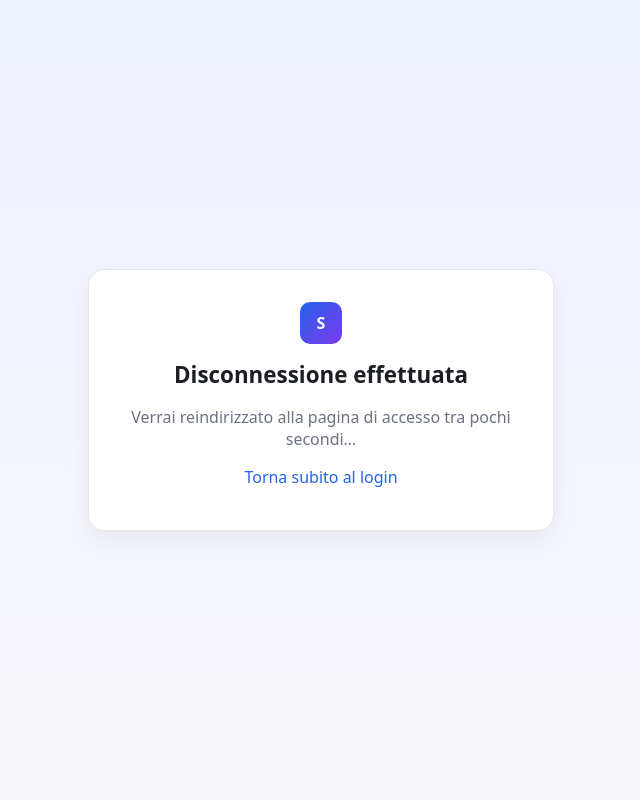
After one commit to Berboa34/scuolahub, a Django app: template templates/registration/logged_out.html in a window 1280 px wide. The commit adds this page. Shown: the whole page, without its empty margins (319-959 px from the left). Run offline with Django 5.2, Linux system fonts and the light colour scheme; the template is opened without the code that fills it, so the values that code supplies are empty.

Commit message:
Implement logged_out.html for logout page

```diff
--- a/scuolahub/urls.py
+++ b/scuolahub/urls.py
@@ -14,9 +14,5 @@ urlpatterns = [
 
     # Auth (login/logout)
     path('accounts/login/',  auth_views.LoginView.as_view(template_name='registration/login.html'), name='login'),
-    path(
-        'accounts/logout/',
-        auth_views.LogoutView.as_view(next_page=reverse_lazy('login')),
-        name='logout'
-    ),
+    path('accounts/logout/', auth_views.LogoutView.as_view(), name='logout'),
 ]
--- a/templates/dashboard.html
+++ b/templates/dashboard.html
@@ -66,7 +66,7 @@
   <div style="background:#f1f1f1; padding:10px; border-bottom:1px solid #e5e7eb; font-size:.95rem">
     <b>Utente:</b> {{ user.username }}
     {% if user.profile.school %} — <b>Istituto:</b> {{ user.profile.school.name }}{% endif %}
-    — <a href="{% url 'logout' %}?next={% url 'login' %}">Esci</a>
+    — <a href="{% url 'logout' %}">Esci</a>
   </div>
 {% endif %}
 
--- /dev/null
+++ b/templates/registration/logged_out.html
@@ -0,0 +1,33 @@
+<!doctype html>
+<html lang="it">
+<head>
+  <meta charset="utf-8">
+  <title>Uscita – ScuolaHub</title>
+  <meta http-equiv="refresh" content="2; url={% url 'login' %}">
+  <meta name="viewport" content="width=device-width, initial-scale=1">
+  <style>
+    :root{
+      --bg:#f7f7fb;--ink:#1b1f24;--muted:#6b7280;--primary:#2563eb;
+    }
+    body{margin:0;display:grid;place-items:center;min-height:100vh;
+         font-family:system-ui,-apple-system,Segoe UI,Roboto,Ubuntu,Helvetica,Arial,sans-serif;
+         background:linear-gradient(180deg,#eef2ff,#f7f7fb);color:var(--ink);}
+    .card{background:#fff;border:1px solid #e5e7eb;border-radius:16px;padding:32px;
+          box-shadow:0 10px 25px rgba(0,0,0,.05);max-width:400px;text-align:center}
+    .logo{width:42px;height:42px;margin:0 auto 12px;border-radius:10px;
+          display:grid;place-items:center;font-weight:700;color:#fff;
+          background:linear-gradient(135deg,var(--primary),#7c3aed)}
+    h1{font-size:1.4rem;margin-bottom:8px}
+    p{color:var(--muted);margin-bottom:10px}
+    a{color:var(--primary);text-decoration:none}
+  </style>
+</head>
+<body>
+  <div class="card">
+    <div class="logo">S</div>
+    <h1>Disconnessione effettuata</h1>
+    <p>Verrai reindirizzato alla pagina di accesso tra pochi secondi…</p>
+    <p><a href="{% url 'login' %}">Torna subito al login</a></p>
+  </div>
+</body>
+</html>
```
